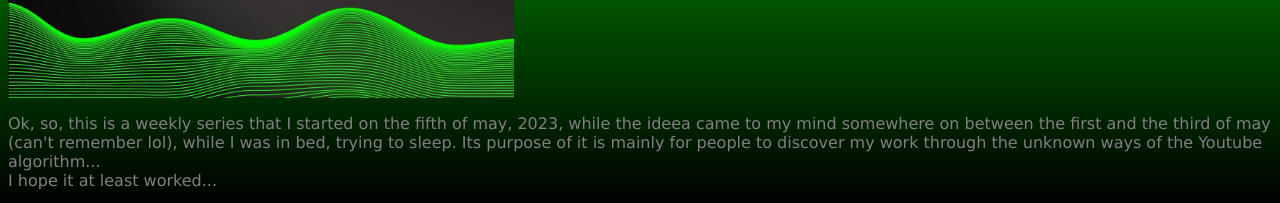
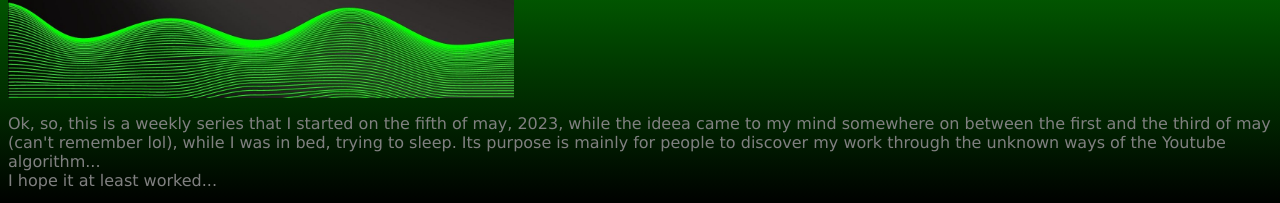
Before and after one commit to Rlime7/Rlime7-Official-Website, a plain HTML site: page Weekly_Friday_Track.html in a window 1280 px wide. Shown: the part 416-619 px from the top of the page. Drawn offline with Linux system fonts and the light colour scheme.

Commit message:
Update Weekly_Friday_Track.html

```diff
--- a/Weekly_Friday_Track.html
+++ b/Weekly_Friday_Track.html
@@ -8,7 +8,7 @@
 	<body id="Gradient2">
 		<div id="Gradient 2"></div>
 		<img src="Weekly Friday Track.png" width=40% align=center>
-		<p><font color=grey style="font-family:verdana">Ok, so, this is a weekly series that I started on the fifth of may, 2023, while the ideea came to my mind somewhere on between the first and the third of may (can't remember lol), while I was in bed, trying to sleep. Its purpose of it is mainly for people to discover my work through the unknown ways of the Youtube algorithm...<br>I hope it at least worked...</font></p>
+		<p><font color=grey style="font-family:verdana">Ok, so, this is a weekly series that I started on the fifth of may, 2023, while the ideea came to my mind somewhere on between the first and the third of may (can't remember lol), while I was in bed, trying to sleep. Its purpose is mainly for people to discover my work through the unknown ways of the Youtube algorithm...<br>I hope it at least worked...</font></p>
 		<table>
 			<tr><td><audio controls>
 			<source src="Weekly Friday Track/Weekly Friday Track 1.mp3" type="audio/mpeg">
```
